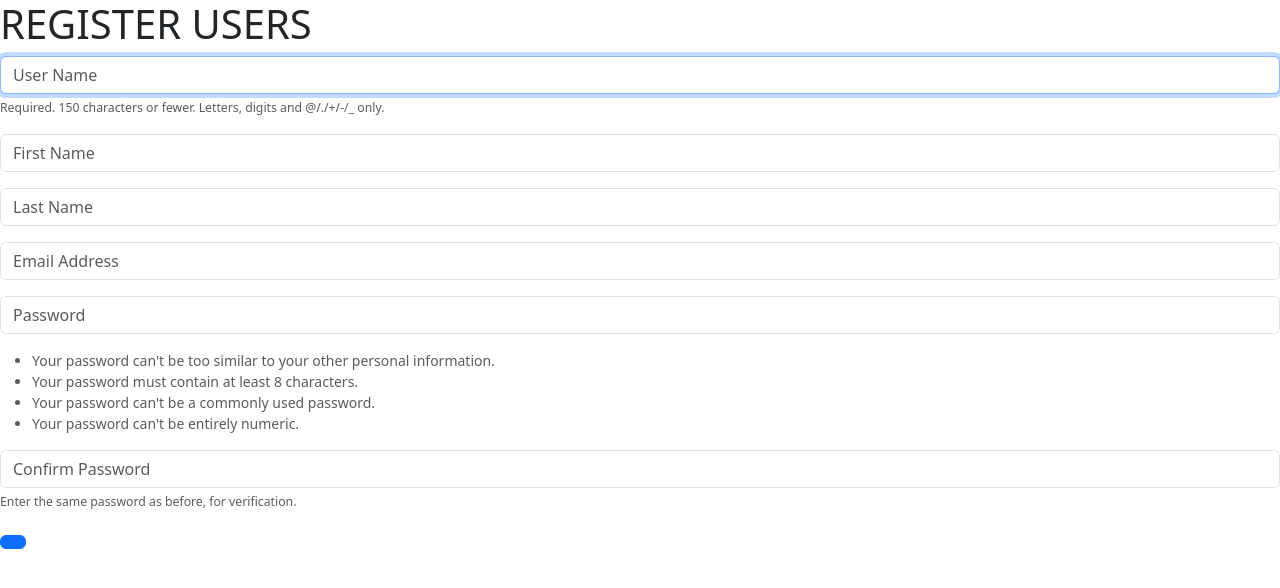
After one commit to Jasnash/First, a Django app: page /register in a window 1280 px wide. The commit adds this page. Shown: the top 588 px of the page. Run offline with Django 5.2, Linux system fonts and the light colour scheme.

Commit message:
registration

```diff
--- /dev/null
+++ b/dcrm/forms.py
@@ -0,0 +1,30 @@
+from django.contrib.auth.forms import UserCreationForm
+from django.contrib.auth.models import User
+from django import forms
+
+class SignUpForm(UserCreationForm):
+    email = forms.EmailField(label="", widget=forms.TextInput(attrs={'class':'form-control', 'placeholder':'Email Address'}))
+    first_name = forms.CharField(label="", max_length=100, widget=forms.TextInput(attrs={'class':'form-control', 'placeholder':'First Name'}))
+    last_name = forms.CharField(label="", max_length=100, widget=forms.TextInput(attrs={'class':'form-control', 'placeholder':'Last Name'}))
+
+    class Meta:
+        model = User
+        fields = ('username', 'first_name', 'last_name', 'email', 'password1', 'password2')
+
+    def __init__(self, *args, **kwargs):
+        super(SignUpForm, self).__init__(*args, **kwargs)
+
+        self.fields['username'].widget.attrs['class'] = 'form-control'
+        self.fields['username'].widget.attrs['placeholder'] = 'User Name'
+        self.fields['username'].label = ''
+        self.fields['username'].help_text = '<span class="form-text text-muted"><small>Required. 150 characters or fewer. Letters, digits and @/./+/-/_ only.</small></span>'
+
+        self.fields['password1'].widget.attrs['class'] = 'form-control'
+        self.fields['password1'].widget.attrs['placeholder'] = 'Password'
+        self.fields['password1'].label = ''
+        self.fields['password1'].help_text = '<ul class="form-text text-muted small"><li>Your password can\'t be too similar to your other personal information.</li><li>Your password must contain at least 8 characters.</li><li>Your password can\'t be a commonly used password.</li><li>Your password can\'t be entirely numeric.</li></ul>'
+
+        self.fields['password2'].widget.attrs['class'] = 'form-control'
+        self.fields['password2'].widget.attrs['placeholder'] = 'Confirm Password'
+        self.fields['password2'].label = ''
+        self.fields['password2'].help_text = '<span class="form-text text-muted"><small>Enter the same password as before, for verification.</small></span>'
--- /dev/null
+++ b/dcrm/templates/base.html
@@ -0,0 +1,17 @@
+<!doctype html>
+<html lang="en">
+  <head>
+    <meta charset="utf-8">
+    <meta name="viewport" content="width=device-width, initial-scale=1">
+    <title>Bootstrap demo</title>
+    <link href="https://cdn.jsdelivr.net/npm/bootstrap@5.3.3/dist/css/bootstrap.min.css" rel="stylesheet" integrity="sha384-QWTKZyjpPEjISv5WaRU9OFeRpok6YctnYmDr5pNlyT2bRjXh0JMhjY6hW+ALEwIH" crossorigin="anonymous">
+  </head>
+  <body>
+    {% block content %}
+
+    {% endblock %}
+
+
+    <script src="https://cdn.jsdelivr.net/npm/bootstrap@5.3.3/dist/js/bootstrap.bundle.min.js" integrity="sha384-YvpcrYf0tY3lHB60NNkmXc5s9fDVZLESaAA55NDzOxhy9GkcIdslK1eN7N6jIeHz" crossorigin="anonymous"></script>
+  </body>
+</html>
--- /dev/null
+++ b/dcrm/templates/register.html
@@ -0,0 +1,11 @@
+{% extends 'base.html'%}
+{% block content %}
+<h1>REGISTER USERS</h1>
+<form method="post" action="">
+ {% csrf_token %}
+ {{form.as_p}}
+
+ <button class="btn btn-primary" type="submit"> </button>
+<form/>
+
+{% endblock %}
--- a/dcrm/urls.py
+++ b/dcrm/urls.py
@@ -3,4 +3,5 @@ from . import views
 
 urlpatterns = [
  path('mypage', views.home, name='home'),
+ path('register', views.register_user, name='register')
 ]
--- a/dcrm/views.py
+++ b/dcrm/views.py
@@ -1,8 +1,30 @@
-from django.shortcuts import render
-
+from django.shortcuts import render, redirect
+from django.contrib.auth import authenticate, login, logout
+from.forms import SignUpForm
+from django.contrib import messages
 # Create your views here.
 
 
 def home(request):
     #do something
     return render(request, 'home.html')
+
+def register_user(request):
+    if request.method =='POST':
+        form = SignUpForm(request.POST)
+        if form.is_valid():
+            form.save()
+
+        #authenticate
+        username = request.POST('username')
+        password = request.POST('password')
+        user = authenticate(request, username=username, password=password)
+
+
+        login(request, user)
+        return redirect('home')
+    else:
+        form =SignUpForm()
+        return render(request, 'register.html',{'form': form})
+
+    return render(request, 'register.html',{'form': form})
--- a/infp01/urls.py
+++ b/infp01/urls.py
@@ -20,4 +20,5 @@ from django.urls import path, include
 urlpatterns = [
     path('admin/', admin.site.urls),
     path('',include('dcrm.urls')),
+
 ]
```
Also changed, not shown: dcrm/templates/home.html (+8 -0 lines), dcrm/templates/navbar.html (added, +36 -0 lines).
